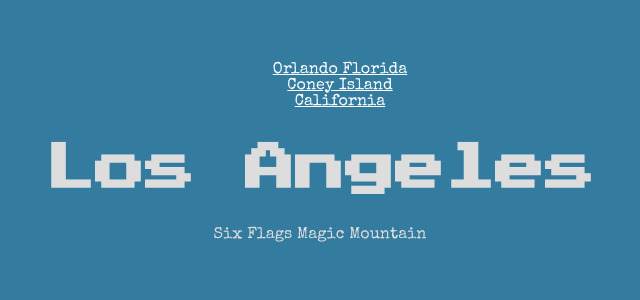
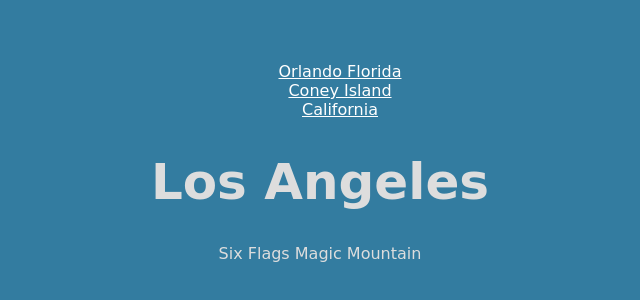
Before and after one commit to Shadowking58/MMP-240, a plain HTML site: page MMP_240/HW2/Losangeles.html in a window 1280 px wide. Shown: the part 130-430 px from the top of the page, without its empty margins (320-960 px from the left). Drawn offline with nearby package versions, Linux system fonts and the light colour scheme.

Commit message:
Update Losangeles.html

```diff
--- a/MMP_240/HW2/Losangeles.html
+++ b/MMP_240/HW2/Losangeles.html
@@ -1,7 +1,7 @@
 <!doctype html>
 <html>
     <head>
-        <title>Summer</title>
+        <title>Los Angeles</title>
         <link href="https://fonts.googleapis.com/css?family=Press+Start+2P|Special+Elite" rel="stylesheet">
         <style>
             body{
@@ -9,11 +9,11 @@
                 color: #ddd;
                 text-align: center;
                 margin-top: 15%;
-                font-family: 'Special Elite', cursive;
+                font-family: 'Nanum Brush Script', cursive;
 
             }
             h1{
-                font-family: 'Press Start 2P', cursive;
+                font-family: 'Shadows Into Light', cursive;
                 font-size: 50px;
             }
             ul{
```
